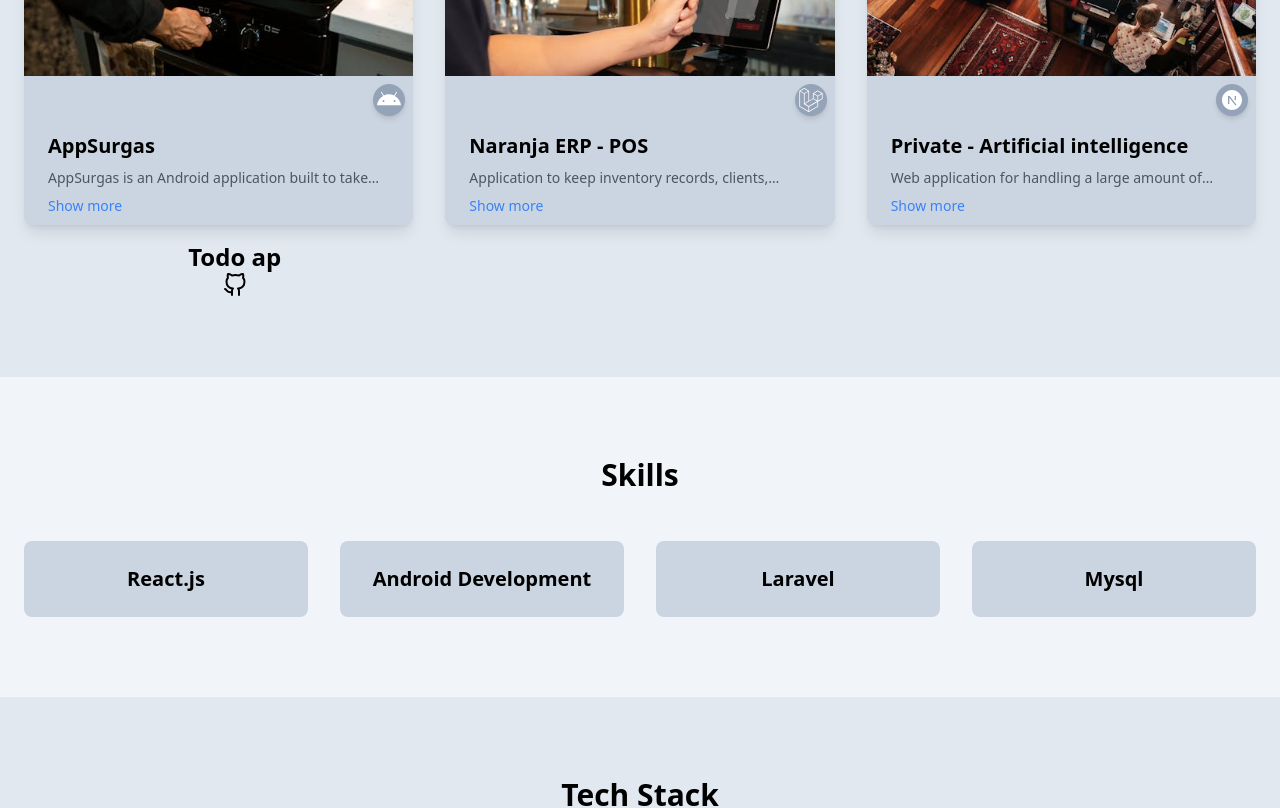
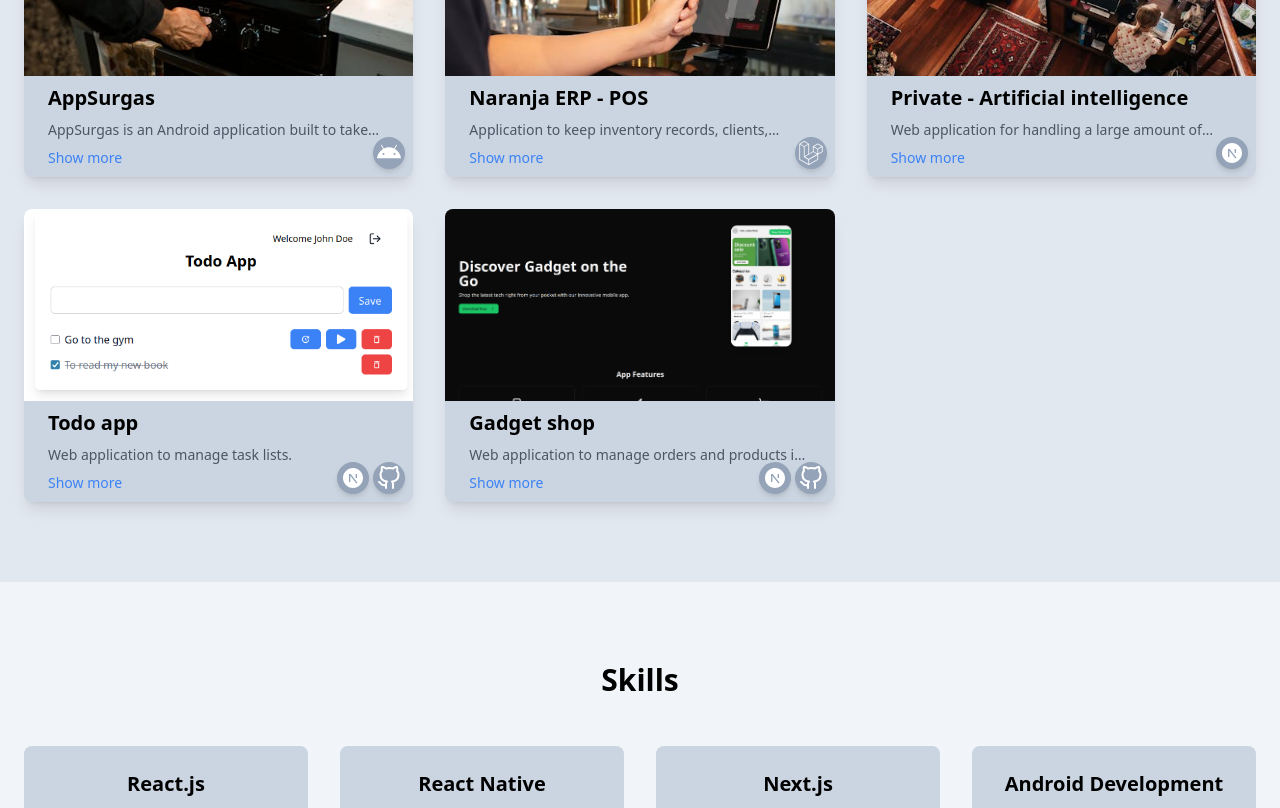
Before and after one commit to jquinterom/portfolio, a Next.js app: page /en in a window 1280 px wide. Shown: the part 1080-1888 px from the top of the page. Built offline with nearby package versions, Linux system fonts and the light colour scheme.

Commit message:
feat(new-projects): two new projects
todo app
gadget shop-admin

new effects on github button project
new images to these projects
alter type of project, url and github repository

```diff
--- a/langs/en.json
+++ b/langs/en.json
@@ -26,6 +26,14 @@
       "third-project": {
         "title": "Private - Artificial intelligence",
         "description": "Web application for handling a large amount of processed multimedia by artificial intelligence. In this application, the atomic design structure type was applied to keep reusable components."
+      },
+      "fourth-project": {
+        "title": "Todo app",
+        "description": "Web application to manage task lists."
+      },
+      "fifth-project": {
+        "title": "Gadget shop",
+        "description": "Web application to manage orders and products in the store."
       }
     }
   },
--- a/langs/es.json
+++ b/langs/es.json
@@ -26,6 +26,14 @@
       "third-project": {
         "title": "Private - Artificial intelligence",
         "description": "Aplicación web para el manejo de gran cantidad de multimedia procesada por inteligencia artificial. En esta aplicación se aplicó la estructura tipo atomic design para mantener componentes reutilizables."
+      },
+      "fourth-project": {
+        "title": "Todo app",
+        "description": "Aplicación web para gestionar listas de tareas"
+      },
+      "fifth-project": {
+        "title": "Gadget shop",
+        "description": "Aplicación web para gestionar ordenes, y productos de la tienda."
       }
     }
   },
--- a/src/app/components/ProjectsSection/MiniProjectsSection.tsx
+++ /dev/null
@@ -1,51 +0,0 @@
-import { miniProjects } from "@/utils/constants";
-import { useTranslations } from "next-intl";
-import Link from "next/link";
-import { GitHub } from "react-feather";
-import { Tooltip } from "react-tooltip";
-
-function ProjectProps(index: number) {
-  const t = useTranslations("MiniProjectsSection");
-
-  switch (index) {
-    case 0:
-      return {
-        title: t("cards.first-project.title"),
-        description: t("cards.first-project.description"),
-      };
-    default:
-      return {
-        title: t("cards.first-project.title"),
-        description: t("cards.first-project.description"),
-      };
-  }
-}
-
-const MiniProjectsSection = () => {
-  return (
-    <div className="w-full container mx-auto px-6 grid grid-cols-1 md:grid-cols-2 lg:grid-cols-3 gap-8">
-      <Tooltip id="tooltip-project" delayShow={1} place="bottom" />
-      {miniProjects.map((project, index) => {
-        const { title, description } = ProjectProps(index);
-
-        return (
-          <div
-            key={index}
-            className="flex flex-col items-center justify-center"
-            data-tooltip-id="tooltip-project"
-            data-tooltip-content={description}
-          >
-            <div className="flex flex-col items-center justify-center">
-              <div className="text-2xl font-bold text-center">{title}</div>
-              <Link href={project.github} target="_blank">
-                <GitHub />
-              </Link>
-            </div>
-          </div>
-        );
-      })}
-    </div>
-  );
-};
-
-export default MiniProjectsSection;
--- a/src/app/components/ProjectsSection/ProjectCard.tsx
+++ b/src/app/components/ProjectsSection/ProjectCard.tsx
@@ -1,19 +1,35 @@
 import React, { useState } from "react";
-import { motion } from 'framer-motion'
+import { motion } from "framer-motion";
 import Image from "next/image";
 import { useTranslations } from "next-intl";
+import { ProjectType } from "@/utils/types";
+import Link from "next/link";
+import { GitHub } from "react-feather";
+import { isValidUrl } from "@/utils/isValidUrl";
 
 interface CardProps {
-  index: number,
-  title: string,
-  description: string,
-  image: string,
-  tech: React.ReactNode
+  index: number;
+  title: string;
+  description: string;
+  project: ProjectType;
 }
 
-const ProjectCard = ({ index, title, description, image, tech }: CardProps) => {
+const ImageCard = ({ image, title }: { image: string; title: string }) => {
+  return (
+    <Image
+      src={image}
+      alt={title}
+      className="w-full h-48 object-cover"
+      height={200}
+      width={300}
+      priority
+    />
+  );
+};
+
+const ProjectCard = ({ index, title, description, project }: CardProps) => {
   const [isExpanded, setIsExpanded] = useState(false);
-  const t = useTranslations('ProjectsSection.cards');
+  const t = useTranslations("ProjectsSection.cards");
 
   return (
     <motion.div
@@ -21,24 +37,43 @@
       initial={{ opacity: 0, y: 20 }}
       whileInView={{ opacity: 1, y: 0 }}
       transition={{ duration: 0.5, delay: index * 0.1 }}
-      className="bg-slate-300 dark:bg-gray-700 rounded-lg overflow-hidden shadow-lg hover:shadow-xl transition-shadow"
+      className="bg-slate-300 dark:bg-gray-700 rounded-lg overflow-hidden shadow-lg hover:shadow-xl transition-shadow relative"
     >
-      <Image
-        src={image}
-        alt={title}
-        className="w-full h-48 object-cover"
-        height={200}
-        width={300}
-        priority
-      />
-      <div className="w-full flex items-center justify-end p-2">
+      {isValidUrl(project.urlProduction) ? (
+        <Link href={project.urlProduction || ""} target="_blank">
+          <ImageCard image={project.image} title={title} />
+        </Link>
+      ) : (
+        <ImageCard image={project.image} title={title} />
+      )}
+      <div className="absolute bottom-0 right-0 p-2 flex justify-between space-x-1">
         <div className="rounded-full bg-slate-400 dark:bg-gray-600 text-white p-1 shadow-md">
-          {tech}
+          {project.tech}
         </div>
+
+        {project.github && (
+          <div className="flex">
+            <motion.div
+              whileHover={{ scale: 1.1 }}
+              whileTap={{ scale: 0.95 }}
+              transition={{ type: "spring", stiffness: 400, damping: 15 }}
+              className="rounded-full bg-slate-400 dark:bg-gray-600 text-white p-1 shadow-md "
+            >
+              <Link href={project.github} target="_blank">
+                <GitHub />
+              </Link>
+            </motion.div>
+          </div>
+        )}
       </div>
+
       <div className="px-6 py-2">
         <h3 className="text-xl font-semibold mb-2">{title}</h3>
-        <div className={`text-sm text-gray-600 dark:text-gray-300 ${isExpanded ? '' : 'line-clamp-1'}`}>
+        <div
+          className={`text-sm text-gray-600 dark:text-gray-300 ${
+            isExpanded ? "" : "line-clamp-1"
+          }`}
+        >
           {description}
         </div>
         <button
@@ -48,10 +83,8 @@
           {isExpanded ? t("show-less") : t("show-more")}
         </button>
       </div>
+    </motion.div>
+  );
+};
 
-
-    </motion.div>
-  )
-}
-
-export default ProjectCard
+export default ProjectCard;
--- a/src/app/components/ProjectsSection/ProjectsSection.tsx
+++ b/src/app/components/ProjectsSection/ProjectsSection.tsx
@@ -1,7 +1,6 @@
 import { projects } from "@/utils/constants";
 import ProjectCard from "./ProjectCard";
 import { useTranslations } from "next-intl";
-import MiniProjectsSection from "./MiniProjectsSection";
 
 function ProjectProps(index: number) {
   const t = useTranslations("ProjectsSection");
@@ -21,6 +20,16 @@
       return {
         title: t("cards.third-project.title"),
         description: t("cards.third-project.description"),
+      };
+    case 3:
+      return {
+        title: t("cards.fourth-project.title"),
+        description: t("cards.fourth-project.description"),
+      };
+    case 4:
+      return {
+        title: t("cards.fifth-project.title"),
+        description: t("cards.fifth-project.description"),
       };
     default:
       return {
@@ -46,13 +55,11 @@
                 index={index}
                 title={projectProps.title}
                 description={projectProps.description}
-                image={project.image}
-                tech={project.tech}
+                project={project}
               />
             );
           })}
         </div>
-        <MiniProjectsSection />
       </div>
     </section>
   );
--- a/src/app/components/TechStackSection/TechStackSection.tsx
+++ b/src/app/components/TechStackSection/TechStackSection.tsx
@@ -23,7 +23,9 @@
   SiTypescript,
   SiReactquery,
   SiFigma,
+  SiStripe,
 } from "react-icons/si";
+import { TbBrandReactNative } from "react-icons/tb";
 import { BsAndroid, BsAndroid2, BsDatabase } from "react-icons/bs";
 import { ImAndroid } from "react-icons/im";
 import { LiaLaravel } from "react-icons/lia";
@@ -57,11 +59,6 @@
       color: "text-red-400",
     },
     {
-      name: "Supabase",
-      icon: SiSupabase,
-      color: "text-green-500",
-    },
-    {
       name: "TanStack Query",
       icon: SiReactquery,
       color: "text-green-500",
@@ -74,6 +71,7 @@
   ],
   android: [
     { name: "Kotlin", icon: SiKotlin, color: "text-orange-500" },
+    { name: "React Native", icon: TbBrandReactNative, color: "text-blue-500" },
     { name: "Java", icon: RiJavaFill, color: "text-orange-500" },
     {
       name: "Jetpack Compose",
@@ -93,6 +91,8 @@
     { name: "Eloquent", icon: LiaLaravel, color: "text-red-400" },
     { name: "Mysql", icon: SiMysql, color: "text-blue-500" },
     { name: "Rest Api", icon: MdHttp, color: "text-yellow-400" },
+    { name: "Supabase", icon: SiSupabase, color: "text-green-500" },
+    { name: "Stripe", icon: SiStripe, color: "text-purple-500" },
   ],
 };
 
--- a/src/utils/constants.tsx
+++ b/src/utils/constants.tsx
@@ -1,6 +1,6 @@
 import { FaAndroid, FaLaravel } from "react-icons/fa";
 import { RiNextjsFill } from "react-icons/ri";
-import { MiniProjectType, ProjectType } from "./types";
+import { ProjectType } from "./types";
 
 const techProjects = {
   NextJs: <RiNextjsFill size={24} />,
@@ -16,20 +16,33 @@
   {
     image: "/images/project2.jpg",
     tech: techProjects.Laravel,
+    urlProduction: "https://naranjaerp.com/",
   },
   {
     image: "/images/project3.jpg",
     tech: techProjects.NextJs,
   },
-];
-
-export const miniProjects: MiniProjectType[] = [
   {
-    title: "Todo app",
-    github: "https://github.com/jquinterom/seek-todo/",
+    image: "/images/project4.png",
+    tech: techProjects.NextJs,
+    github: "https://github.com/jquinterom/seek-todo",
+    urlProduction: "https://seek-todo.vercel.app/",
+  },
+  {
+    image: "/images/project5.png",
+    tech: techProjects.NextJs,
+    github: "https://github.com/jquinterom/shop-gadget-admin",
+    urlProduction: "https://gadget-shop-omega.vercel.app/",
   },
 ];
 
 export const sections = ["home", "projects", "skills", "tech-stack"];
 
-export const skills = ["React.js", "Android Development", "Laravel", "Mysql"];
+export const skills = [
+  "React.js",
+  "React Native",
+  "Next.js",
+  "Android Development",
+  "Laravel",
+  "Mysql",
+];
--- /dev/null
+++ b/src/utils/isValidUrl.ts
@@ -0,0 +1,9 @@
+export const isValidUrl = (url?: string) => {
+  if (!url) return false;
+  try {
+    new URL(url);
+    return true;
+  } catch {
+    return false;
+  }
+};
```
Also changed, not shown: src/utils/types.ts (+4 -7 lines), public/images/project4.png (added), public/images/project5.png (added).
